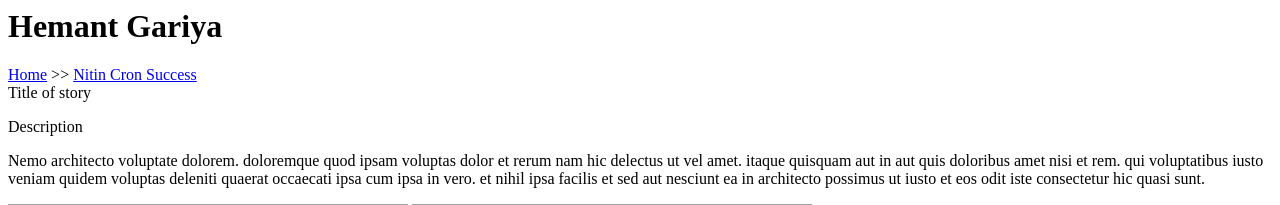
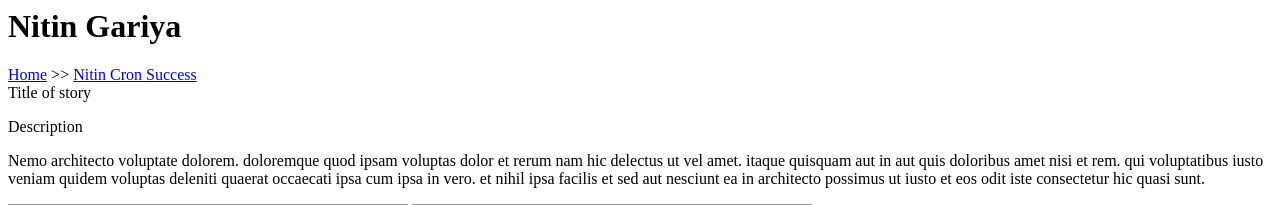
Before and after one commit to hgariya/eagletesting, a PHP site: page / in a window 1280 px wide. Shown: the top 205 px of the page. Run offline with PHP 8.4, Linux system fonts and the light colour scheme; grey boxes are pictures that could not be loaded.

Commit message:
Update index.php

```diff
--- a/index.php
+++ b/index.php
@@ -1,4 +1,4 @@
-<h1>Hemant Gariya</h1>
+<h1>Nitin Gariya</h1>
 <div class="brdcrm">
        <div class="big-cont mt0">
         <div class="crm">
```
